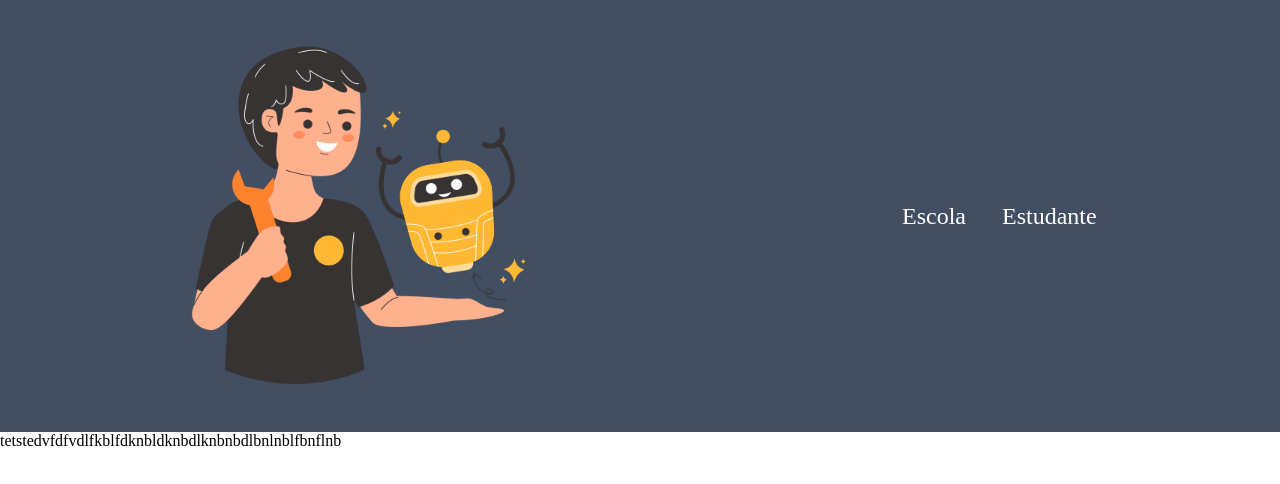
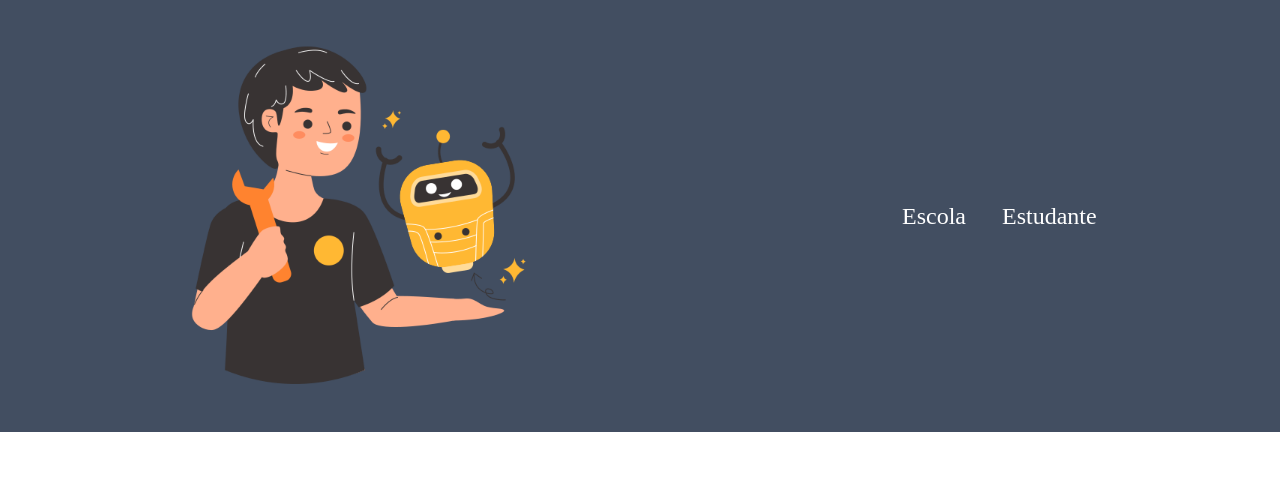
Before and after one commit to freitassp/siteCriativo2024, a plain HTML site: page index.html in a window 1280 px wide. Drawn offline with Linux system fonts and the light colour scheme.

Commit message:
atualizado

```diff
--- a/index.html
+++ b/index.html
@@ -14,6 +14,6 @@
             <li class="cabecalho-lista-item">Estudante</li>
         </ul>
     </header>
-<p>tetstedvfdfvdlfkblfdknbldknbdlknbnbdlbnlnblfbnflnb</p>
+
 </body>
 </html>
```
